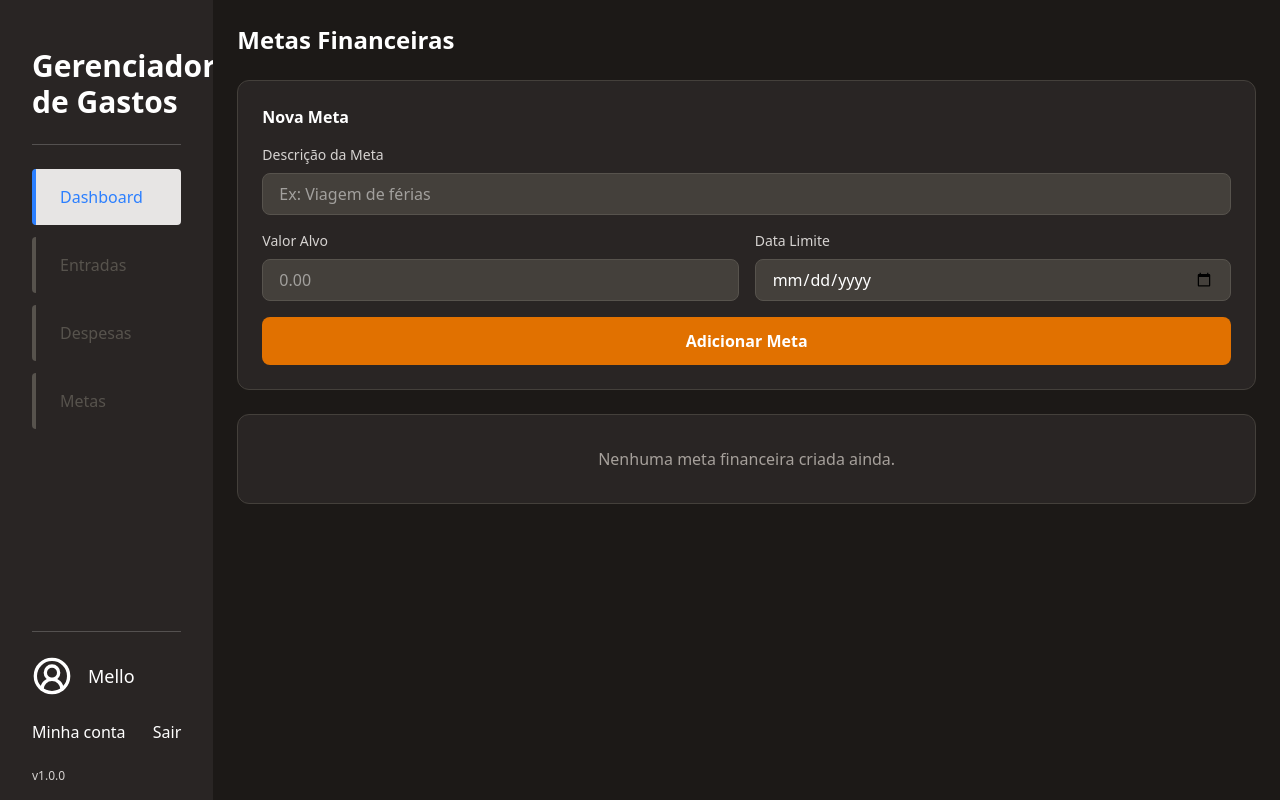
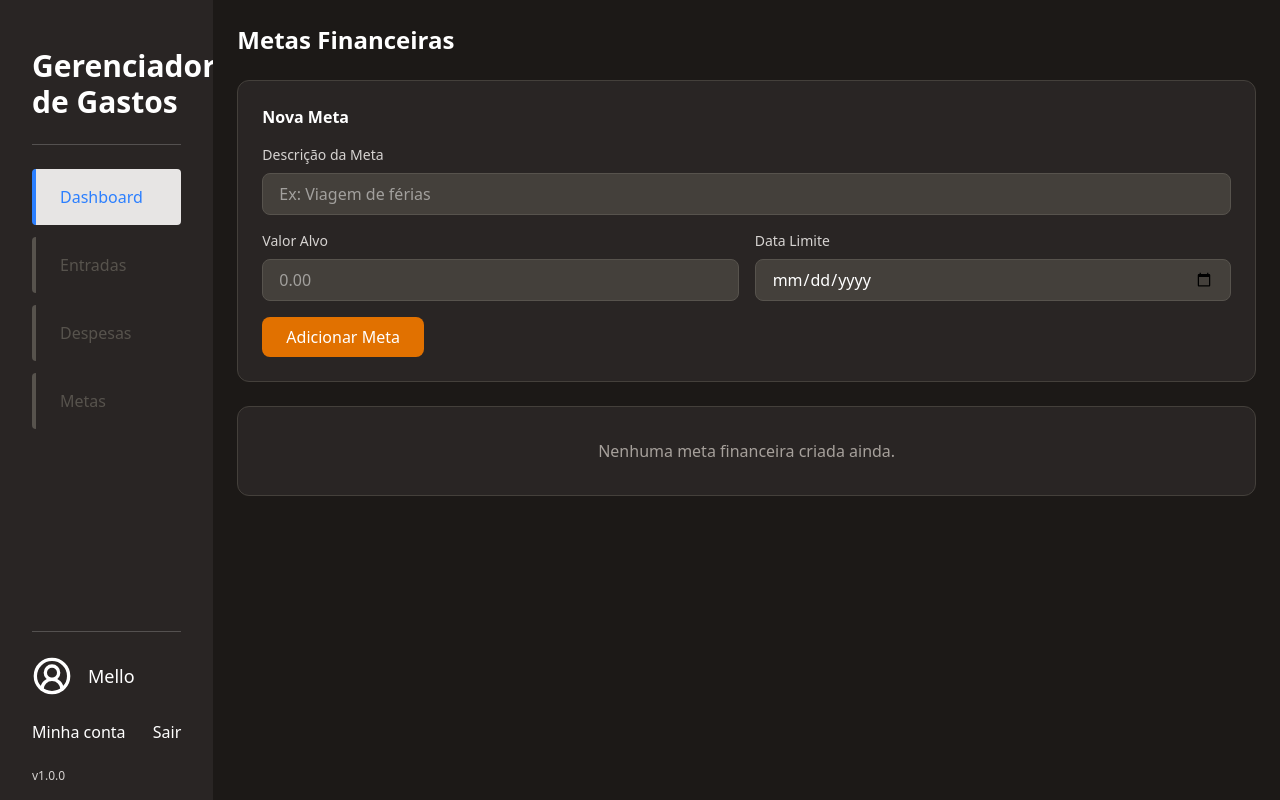
Before and after one commit to NicolasArthurDev/gerenciador-de-gastos, a React (Vite) app: page /metas in a window 1280 px wide. Built offline with nearby package versions, Linux system fonts and the light colour scheme.

Commit message:
style: ajusta botao metas e dashboard

```diff
--- a/src/components/ui/dashboard/ExpenseDistributionCard.tsx
+++ b/src/components/ui/dashboard/ExpenseDistributionCard.tsx
@@ -2,7 +2,7 @@ import { PieChart } from 'lucide-react';
 
 export default function ExpenseDistributionCard() {
 	return (
-		<div className="col-span-12 md:col-span-6 lg:col-span-4 row-span-2 bg-stone-800 rounded-xl p-6 shadow-lg hover:shadow-xl transition-shadow border border-stone-700">
+		<div className="col-span-12 md:col-span-6 lg:col-span-4 row-span-1 bg-stone-800 rounded-xl p-6 shadow-lg hover:shadow-xl transition-shadow border border-stone-700">
 			<div className="flex items-center justify-between mb-4">
 				<h4 className="text-white font-semibold truncate">
 					Distribuição de Gastos
--- a/src/components/ui/dashboard/SavingsGoalCard.tsx
+++ b/src/components/ui/dashboard/SavingsGoalCard.tsx
@@ -38,7 +38,7 @@ export default function SavingsGoalCard() {
 					</p>
 				</div>
 				<div>
-					<div className="w-full bg-amber-800 rounded-full h-3 mb-2">
+					<div className="w-full bg-stone-800 rounded-full h-3 mb-2">
 						<div
 							className="bg-white h-3 rounded-full transition-all"
 							style={{ width: `${Math.min(percentage, 100)}%` }}
--- a/src/components/ui/metas/index.tsx
+++ b/src/components/ui/metas/index.tsx
@@ -65,12 +65,14 @@ export function GoalForm({ onSubmit }: GoalFormProps) {
 						/>
 					</div>
 				</div>
-				<button
-					type="submit"
-					className="w-full bg-amber-600 hover:bg-amber-700 text-white font-semibold py-3 rounded-lg transition-colors"
-				>
-					Adicionar Meta
-				</button>
+				<div className="flex items-center justify-start">
+					<button
+						type="submit"
+						className="bg-amber-600 hover:bg-amber-700 text-white px-6 py-2 rounded-lg flex items-center gap-2 transition-colors cursor-pointer"
+					>
+						Adicionar Meta
+					</button>
+				</div>
 			</form>
 		</div>
 	);
--- a/src/pages/Despesas.tsx
+++ b/src/pages/Despesas.tsx
@@ -25,7 +25,6 @@ export default function Despesas() {
 			<h3 className="text-2xl text-white font-semibold mb-6">Despesas</h3>
 
 			<ExpenseForm onSubmit={handleSubmit} />
-
 			<History type="expense" items={expenses} onDelete={handleDelete} />
 		</main>
 	);
--- a/src/pages/Home.tsx
+++ b/src/pages/Home.tsx
@@ -22,8 +22,8 @@ export default function Home() {
 				<ExpensesCard />
 				<ExchangeRatesCard />
 				<ExpenseDistributionCard />
+				<RecentActivityCard />
 				<ActiveCardsCard />
-				<RecentActivityCard />
 				<SavingsGoalCard />
 				<InvestmentsCard />
 				<UpcomingBillsCard />
```
